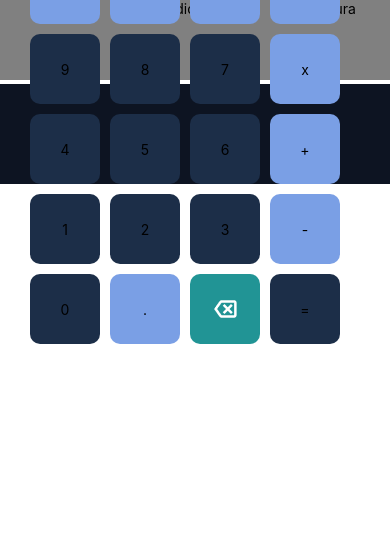
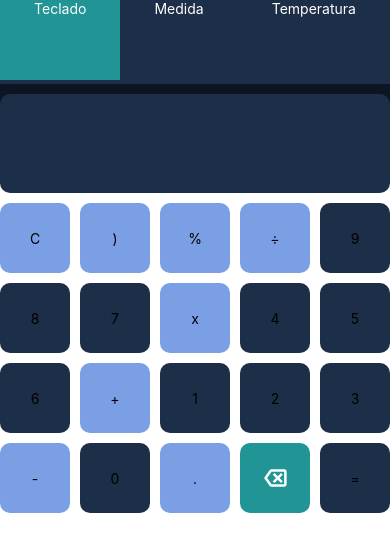
Before and after one commit to MayckL2/Gamma-Math, a React Native app: screen / in a window 390 px wide. Shown: the top 552 px of the page. Built offline with nearby package versions, Linux system fonts and the light colour scheme.

Commit message:
estilar paginaçao

```diff
--- a/App.js
+++ b/App.js
@@ -7,6 +7,9 @@ import Temperatura from './components/Temperatura';
 
 function App() {
   const [tela, setTela] = useState('Teclado');
+  const [btnCor, setBtnCor] = useState(styles.selected)
+  const [btnCor1, setBtnCor1] = useState(styles.headerBtn)
+  const [btnCor2, setBtnCor2] = useState(styles.headerBtn)
 
   function telaAberta(e) {
     if (tela == 'Teclado') {
@@ -23,9 +26,9 @@ function App() {
       <StatusBar hidden={true}/>
 
       <View style={styles.header}>
-        <Text style={styles.headerBtn} onPress={() => setTela('Teclado')}>Teclado</Text>
-        <Text style={styles.headerBtn} onPress={() => setTela('Medida')}>Medida</Text>
-        <Text style={styles.headerBtn} onPress={() => setTela('Temperatura')}>Temperatura</Text>
+        <Text style={btnCor} onPress={() => setTela('Teclado')}>Teclado</Text>
+        <Text style={btnCor1} onPress={() => setTela('Medida')}>Medida</Text>
+        <Text style={btnCor2} onPress={() => setTela('Temperatura')}>Temperatura</Text>
       </View>
 
       <View style={styles.tela}>{telaAberta(tela)}</View>
@@ -40,7 +43,8 @@ const styles = StyleSheet.create({
     display: 'flex',
     flexDirection: 'row',
     justifyContent: 'space-around',
-    height: '10vh'
+    height: '10vh',
+    backgroundColor: '#1C2E48',
   },
 
   tela: {
@@ -52,13 +56,22 @@ const styles = StyleSheet.create({
   },
 
   headerBtn:{
-    backgroundColor: 'gray',
+    backgroundColor: '#1C2E48',
     flexGrow: 1,
     height: 80,
     textAlign: 'center',
-    textAlignVertical: 'center'
+    textAlignVertical: 'center',
+    color: 'white',
   },
   fundo:{
     height: '100px'
+  },
+  selected:{
+    backgroundColor: '#219495',
+    flexGrow: 1,
+    height: 80,
+    textAlign: 'center',
+    textAlignVertical: 'center',
+    color: 'white',
   }
 });
--- a/components/teclado.js
+++ b/components/teclado.js
@@ -57,7 +57,6 @@ const styles = StyleSheet.create({
     flexWrap: 'wrap',
     width: '100%',
     gap: 10,
-    justifyContent: 'center',
     fontSize: 35
   },
   visor: {
@@ -71,11 +70,17 @@ const styles = StyleSheet.create({
     fontSize: 40
   },
   telaVisor:{
+    backgroundColor: '#1C2E48',
+    paddingHorizontal: 10,
+    borderRadius: 10,
+    marginVertical: 10,
+    height: '30%',
+    justifyContent: 'center'
   },
-  telaCalc:{
-    justifyContent: 'center',
-    paddingRight: 20,
-    height: '90%',
-    gap: 40
-  }
+  // telaCalc:{
+  //   justifyContent: 'center',
+  //   paddingRight: 20,
+  //   height: '90%',
+  //   gap: 40
+  // }
 });
```
